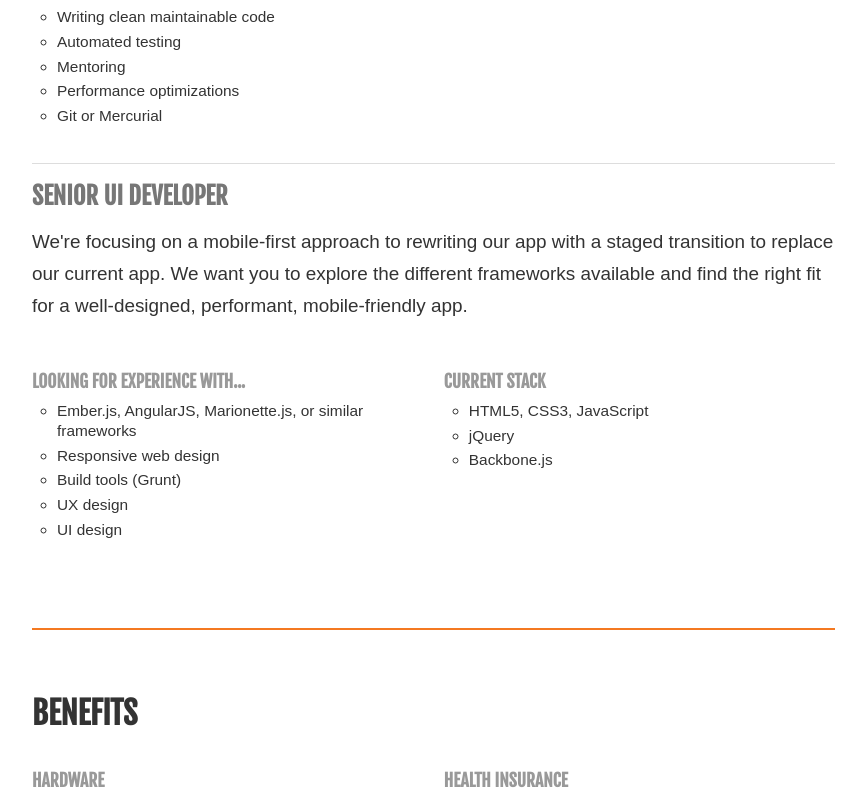
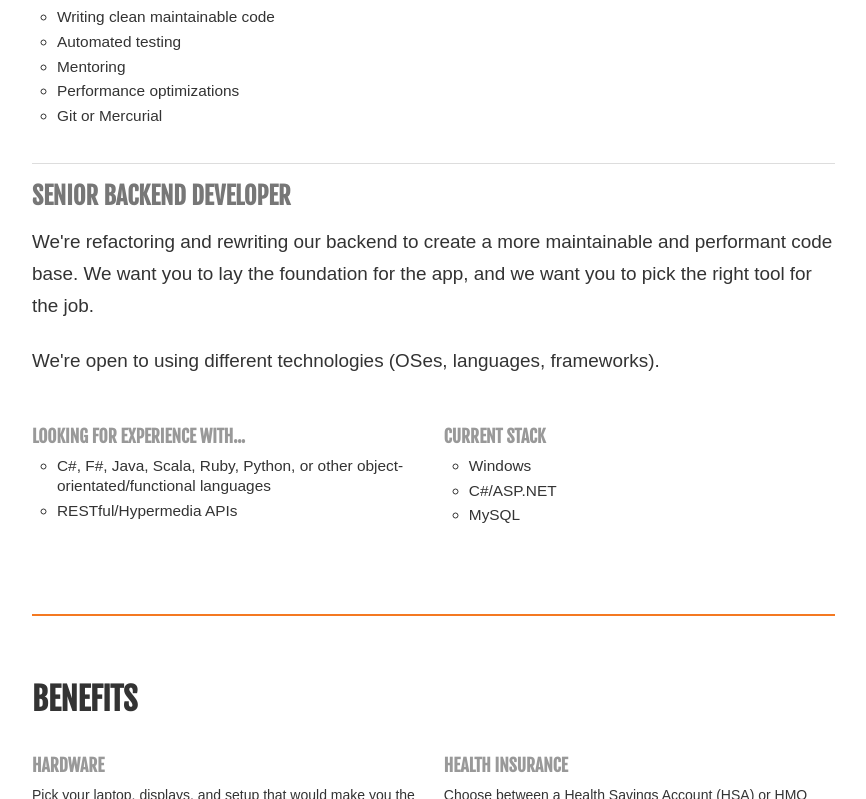
Before and after one commit to eduphoria/eduphoria.github.io, a website: page index.html in a window 1280 px wide. Shown: the part 1583-2382 px from the top of the page, without its empty margins (68-934 px from the left). Drawn offline with Linux system fonts and the light colour scheme; a web font is replaced by a local one.

Commit message:
Adding Backend Position
Replaced Senior UI dev with Senior Backend Dev

```diff
--- a/index.html
+++ b/index.html
@@ -4,14 +4,14 @@
   <meta charset="utf-8">
   <title>Jobs at eduphoria!</title>
   <meta name="viewport" content="width=device-width, initial-scale=1.0">
-  <meta name="description" content="We're hiring UI developers. Come join our team!">
+  <meta name="description" content="We're hiring a backend developer. Come join our team!">
   <meta name="author" content="Dan Lien">
 
   <meta name="twitter:card" content="summary">
   <meta name="twitter:site" content="@eduphoria">
   <meta name="twitter:creator" content="@danclien">
   <meta name="twitter:title" content="Jobs at eduphoria!">
-  <meta name="twitter:description" content="We're hiring UI developers. Come join our team!">
+  <meta name="twitter:description" content="We're hiring backend developers. Come join our team!">
   <meta name="twitter:image" content="http://eduphoria.github.io/ico/favicon.png">
 
   <meta property="og:image" content="http://eduphoria.github.io/ico/favicon.png"/>
@@ -139,7 +139,7 @@
           </p>
           <h3>Available positions</h3>
           <ul>
-            <li><a href="#ui">Senior UI Developer</a></li>
+            <li><a href="#backend">Senior Backend Developer</a></li>
           </ul>
           <p>
             <a href="#join" class="btn btn-large btn-primary">Join The Team</a>
@@ -204,30 +204,31 @@
             <li>Git or Mercurial</li>
           </ul>
 
-          <h3 id="ui">Senior UI Developer</h3>
+          <h3 id="backend">Senior Backend Developer</h3>
           <p>
-            We're focusing on a mobile-first approach to rewriting our app with a staged transition to replace our current app. We want you to explore the different frameworks available and find the right fit for a well-designed, performant, mobile-friendly app.
+            We're refactoring and rewriting our backend to create a more maintainable and performant code base. We want you to lay the foundation for the app, and we want you to pick the right tool for the job.
+          </p>
+          <p>
+            We're open to using different technologies (OSes, languages, frameworks).
           </p>
           <div class="row-fluid">
             <div class="span6">
               <h4>Looking For Experience With...</h4>
               <ul>
-                <li>Ember.js, AngularJS, Marionette.js, or similar frameworks</li>
-                <li>Responsive web design</li>
-                <li>Build tools (Grunt)</li>
-                <li>UX design</li>
-                <li>UI design</li>
+                <li>C#, F#, Java, Scala, Ruby, Python, or other object-orientated/functional languages</li>
+                <li>RESTful/Hypermedia APIs</li>
               </ul>
             </div>
             <div class="span6">
               <h4>Current Stack</h4>
               <ul>
-                <li>HTML5, CSS3, JavaScript</li>
-                <li>jQuery</li>
-                <li>Backbone.js</li>
+                <li>Windows</li>
+                <li>C#/ASP.NET</li>
+                <li>MySQL</li>
               </ul>
             </div>
           </div>
+
 
           <h2 id="benefits">Benefits</h2>
           <div class="row-fluid">
```
